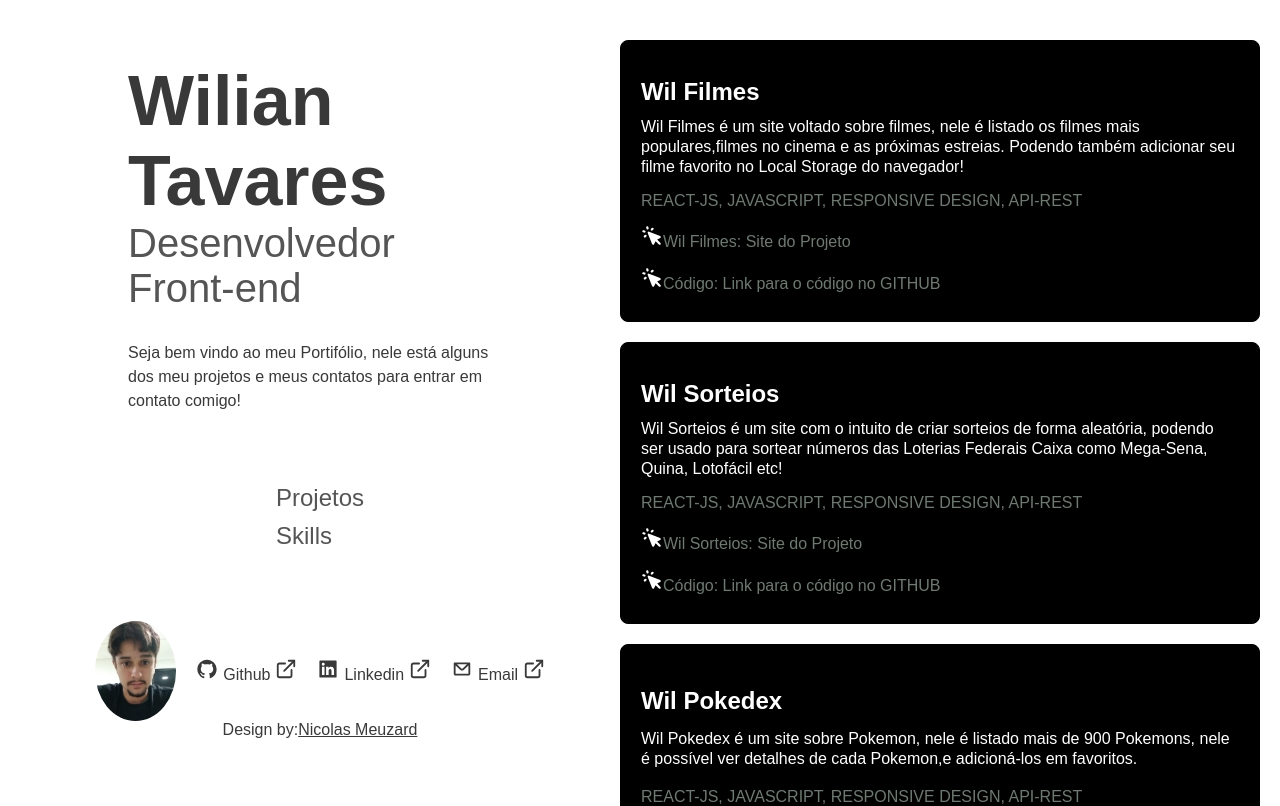
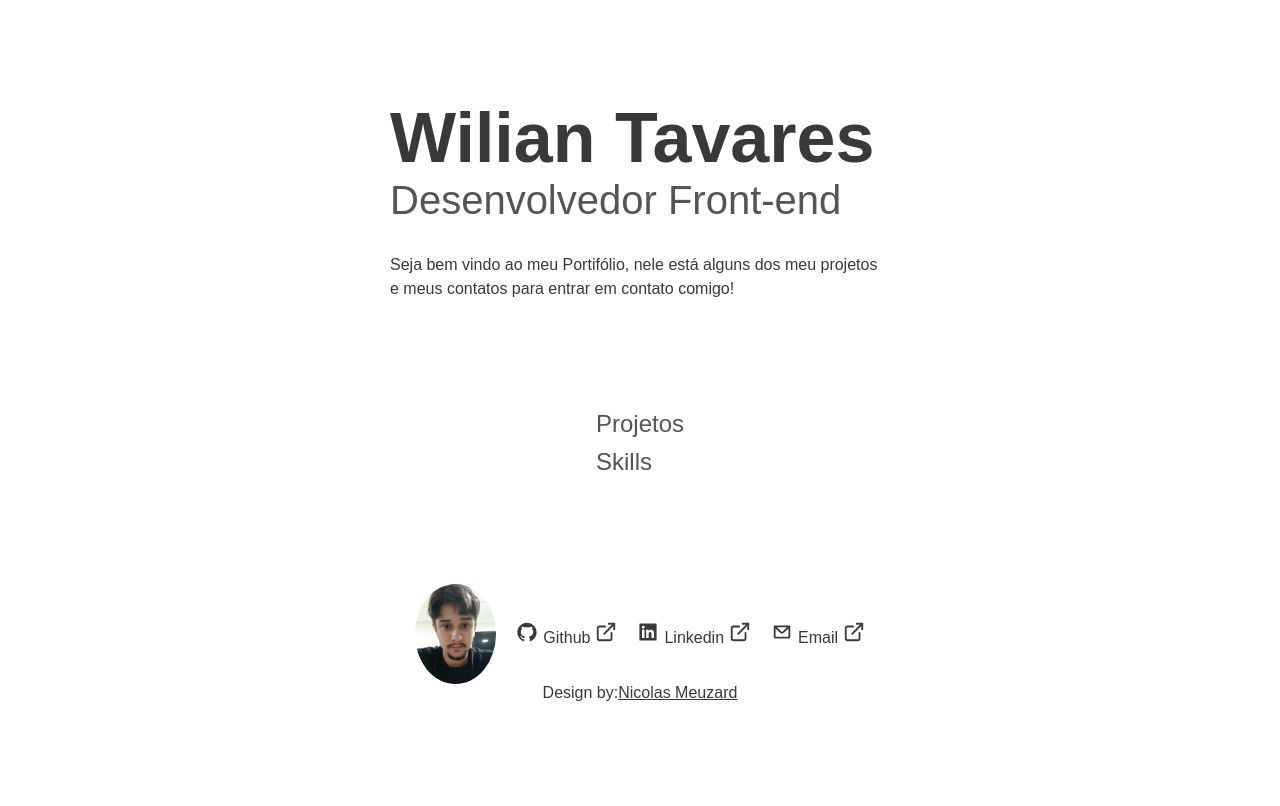
Before and after one commit to wilian-tavares/MyPortifolio, a React (Create React App) app: page / in a window 1280 px wide. Shown: the top 806 px of the page. Built offline with nearby package versions, Linux system fonts and the light colour scheme.

Commit message:
modificação do layout do site para coluna

```diff
--- a/src/App.css
+++ b/src/App.css
@@ -29,12 +29,12 @@ body {
 }
 
 .profile {
-    position: fixed;
+    /* position: fixed; */
     display: flex;
     flex-direction: column;
     align-items: center;
     justify-content: space-evenly;
-    width: 50%;
+    width: 100%;
     height: 100%;
     color: var(--color-primary-text)
 }
@@ -72,15 +72,12 @@ body {
 }
 
 .right {
-    scroll-behavior: smooth;
-
-    position: absolute;
-    right: 0;
     display: flex;
     flex-direction: column;
-    justify-content: start;
+    justify-content: center;
+    align-items: center;
     margin: 20px;
-    width: 50%;
+    width: 100%;
 }
 
 .containerSkills  {
@@ -117,7 +114,7 @@ body {
     display: flex;
     flex-wrap: wrap;
     justify-content: space-between;
-    width: 100%;
+    width: 50%;
 }
 
 
--- a/src/App.js
+++ b/src/App.js
@@ -13,7 +13,7 @@ function App() {
     <div className="App">
       <div className='container'>
 
-      <div className='profile'>
+      <main className='profile'>
        <div className='logo'>
         <h1>Wilian Tavares</h1>
         <span>Desenvolvedor Front-end</span>
@@ -67,7 +67,7 @@ function App() {
           </span>
          </div>
        </div>
-      </div>
+      </main>
 
       <div className='right'>
         <section className='container-projetos' id='projetos'>
```
